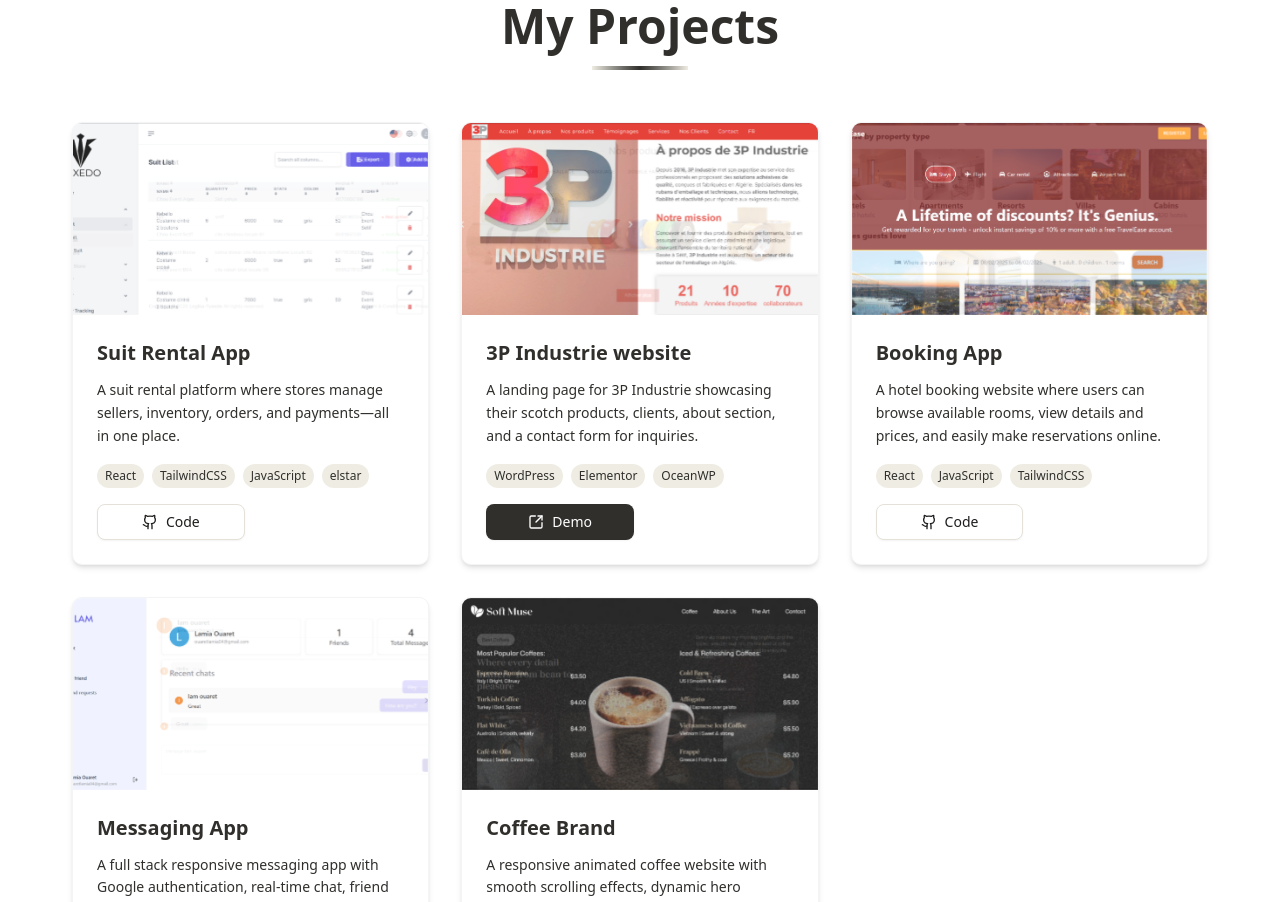
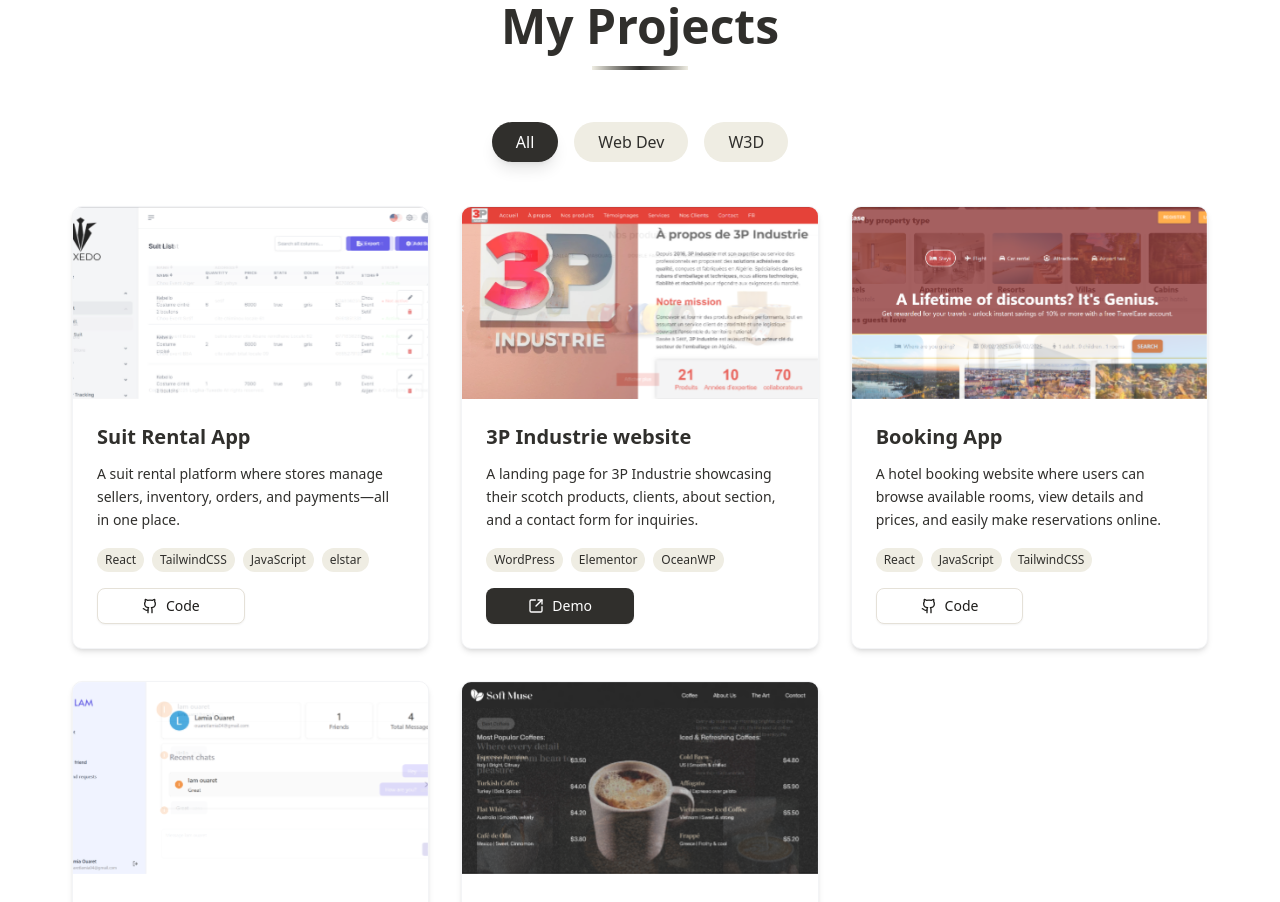
Before and after one commit to Ouaret-Lamia/Portfolio, a React (Vite) app: page / in a window 1280 px wide. Shown: the part 1640-2542 px from the top of the page. Built offline with nearby package versions, Linux system fonts and the light colour scheme.

Commit message:
Added menu in projects

```diff
--- a/src/components/Projects.tsx
+++ b/src/components/Projects.tsx
@@ -52,6 +52,12 @@ const ImageCarousel = ({ images }: { images: string[] }) => {
 };
 
 const Projects = () => {
+  const [activeCategory, setActiveCategory] = useState<"all" | "web-dev" | "w3d">("all");
+
+  const filteredProjects = activeCategory === "all"
+    ? PROJECTS
+    : PROJECTS.filter(project => project.category === activeCategory);
+
   return (
     <div
       id="projects"
@@ -64,9 +70,46 @@ const Projects = () => {
         <div className="h-1 w-12 md:w-16 lg:w-24 mx-auto bg-gradient-to-r from-secondary via-primary to-secondary mb-6" />
       </div>
 
+      {/* Navigation Tabs */}
+      <div className="flex gap-3 md:gap-4 mb-4">
+        <button
+          onClick={() => setActiveCategory("all")}
+          className={cn(
+            "px-4 md:px-6 py-2 rounded-full font-medium text-sm md:text-base transition-all duration-300 cursor-pointer",
+            activeCategory === "all"
+              ? "bg-primary text-white shadow-lg"
+              : "bg-secondary text-primary hover:bg-secondary/50"
+          )}
+        >
+          All
+        </button>
+        <button
+          onClick={() => setActiveCategory("web-dev")}
+          className={cn(
+            "px-4 md:px-6 py-2 rounded-full font-medium text-sm md:text-base transition-all duration-300 cursor-pointer",
+            activeCategory === "web-dev"
+              ? "bg-primary text-white shadow-lg"
+              : "bg-secondary text-primary hover:bg-secondary/50"
+          )}
+        >
+          Web Dev
+        </button>
+        <button
+          onClick={() => setActiveCategory("w3d")}
+          className={cn(
+            "px-4 md:px-6 py-2 rounded-full font-medium text-sm md:text-base transition-all duration-300 cursor-pointer",
+            activeCategory === "w3d"
+              ? "bg-primary text-white shadow-lg"
+              : "bg-secondary text-primary hover:bg-secondary/50"
+          )}
+        >
+          W3D
+        </button>
+      </div>
+
       <div className="w-full max-w-7xl px-10">
         <div className="grid grid-cols-1 md:grid-cols-2 lg:grid-cols-3 gap-6 lg:gap-8">
-          {PROJECTS.map((project) => (
+          {filteredProjects.map((project) => (
             <div
               key={project.id}
               className="group bg-white rounded-lg shadow-md hover:shadow-xl transition-all duration-300 overflow-hidden border border-gray-100 hover:border-primary/20"
--- a/src/config/index.tsx
+++ b/src/config/index.tsx
@@ -18,6 +18,7 @@ interface ProjectProps {
   liveUrl?: string;
   githubUrl?: string;
   featured?: boolean;
+  category: "web-dev" | "w3d";
 }
 
 // To do: add actual hrefs
@@ -132,6 +133,7 @@ export const PROJECTS: ProjectProps[] = [
     ],
     technologies: ["React", "TailwindCSS", "JavaScript", "elstar"],
     githubUrl: "https://github.com/BenyahiaImad/Gestion-des-Location-des-Costume/tree/Frontend-New",
+    category: "web-dev",
   },
   {
     id: 2,
@@ -148,6 +150,7 @@ export const PROJECTS: ProjectProps[] = [
     ],
     technologies: ["WordPress", "Elementor", "OceanWP"],
     liveUrl: "https://3pindustrie.com",
+    category: "web-dev",
   },
   {
     id: 3,
@@ -164,6 +167,7 @@ export const PROJECTS: ProjectProps[] = [
     ],
     technologies: ["React", "JavaScript", "TailwindCSS"],
     githubUrl: "https://github.com/NMA19/Booking_app.git",
+    category: "web-dev",
   },
   {
     id: 4,
@@ -180,6 +184,7 @@ export const PROJECTS: ProjectProps[] = [
     technologies: ["NextJs", "TailwindCSS", "TypeScript", "Redis", "Pusher", "Upstash"],
     liveUrl: "https://messaging-app-next-js.vercel.app",
     githubUrl: "https://github.com/Ouaret-Lamia/Messaging-app-next.js.git",
+    category: "web-dev",
     // featured: true,
   },
   {
@@ -199,6 +204,7 @@ export const PROJECTS: ProjectProps[] = [
     technologies: ["ReactJs", "TailwindCSS", "JavaScript", "GSAP"],
     liveUrl: "https://soft-muse.vercel.app",
     githubUrl: "https://github.com/Ouaret-Lamia/Drink3D.git",
+    category: "web-dev",
     // featured: true,
   }
 ];
```
Also changed, not shown: 1 other file (tests, documents, lock files or other folders).
